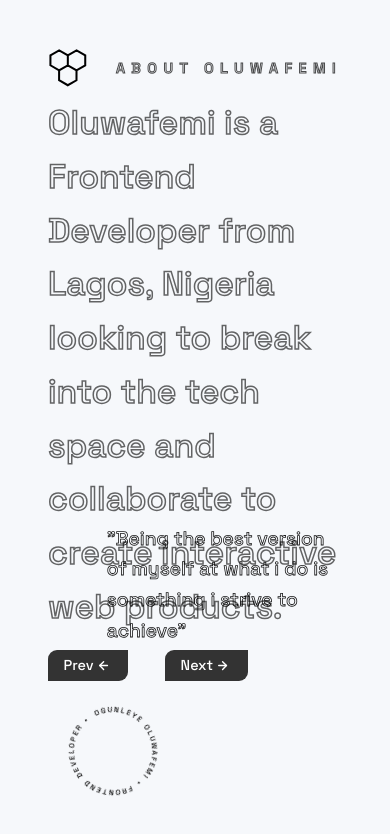
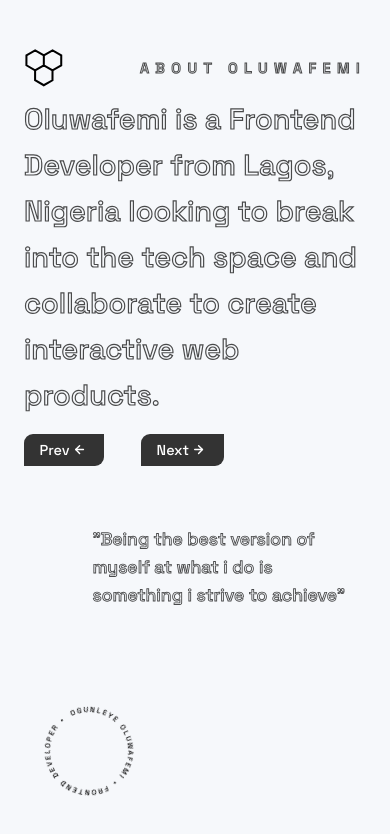
Before and after one commit to thatFemicode/Femis-Intro, a React (Create React App) app: page /about in a window 390 px wide. Shown: the top 834 px of the page. Built offline with nearby package versions, Linux system fonts and the light colour scheme; what react-topbar-progress-indicator would draw is missing.

Commit message:
mobile styling

```diff
--- a/src/Components/Button/Button.jsx
+++ b/src/Components/Button/Button.jsx
@@ -18,6 +18,13 @@ const ButtonStyled = styled.button`
   svg {
     width: 1.2rem;
     transform: ${({ rotate }) => (rotate ? "rotate(180deg)" : "rotate(0deg)")};
+    @media screen and (min-height: 1000px) and (max-height: 1366px) and (max-width: 1024px) {
+    }
+  }
+  @media screen and (min-height: 1000px) and (max-height: 1366px) and (max-width: 1024px) {
+    font-size: 1.5rem;
+    letter-spacing: 0.2rem;
+    padding: 0.45rem 0.95rem;
   }
   @media (max-width: ${({ theme }) => theme.se}) {
     font-size: 0.7rem;
--- a/src/Pages/About.jsx/AboutStyled.js
+++ b/src/Pages/About.jsx/AboutStyled.js
@@ -8,7 +8,14 @@ export const AboutStyled = styled.main`
   padding: 3rem;
   /* padding-left: 5rem;
   padding-right: 5rem; */
-
+  @media (max-width: ${({ theme }) => theme.desktop}) {
+    padding-left: 2rem;
+    padding-right: 2rem;
+  }
+  @media (max-width: ${({ theme }) => theme.max}) {
+    padding-left: 1.5rem;
+    padding-right: 1.5rem;
+  }
   .about {
     &-header {
       display: flex;
@@ -53,6 +60,9 @@ export const AboutStyled = styled.main`
       padding-top: 4rem;
       width: 100%;
       height: 100%;
+      @media screen and (min-height: 100px) and (max-height: 600px) and (max-width: 1024px) {
+        padding-top: 5rem;
+      }
       @media (max-width: ${({ theme }) => theme.desktop}) {
         padding-top: 3rem;
       }
@@ -65,11 +75,23 @@ export const AboutStyled = styled.main`
         transition: all 0.2s;
         line-height: 1.6;
         color: transparent;
+
         @media (max-width: ${({ theme }) => theme.kobe}) {
           font-size: 3rem;
         }
+        @media screen and (min-height: 100px) and (max-height: 600px) and (max-width: 1024px) {
+          font-size: 2.5rem;
+        }
         @media (max-width: ${({ theme }) => theme.service}) {
           font-size: 2.8rem;
+        }
+        @media screen and (min-height: 1000px) and (max-height: 1366px) and (max-width: 1024px) {
+          font-size: 4.6rem;
+          line-height: 1.6;
+        }
+        @media screen and (min-height: 1000px) and (max-height: 1180px) and (max-width: 820px) {
+          font-size: 3.5rem;
+          line-height: 1.6;
         }
         @media (max-width: ${({ theme }) => theme.text}) {
           font-size: 2.7rem;
@@ -77,12 +99,25 @@ export const AboutStyled = styled.main`
         @media (max-width: ${({ theme }) => theme.desktop}) {
           font-size: 2.5rem;
         }
+        @media screen and (min-height: 1000px) and (max-height: 1024px) and (max-width: 768px) {
+          font-size: 3.2rem;
+        }
         @media (max-width: ${({ theme }) => theme.images}) {
           font-size: 2.3rem;
         }
         @media (max-width: ${({ theme }) => theme.make}) {
           font-size: 2.1rem;
           -webkit-text-stroke: 1.5px rgba(0, 0, 0, 0.6);
+        }
+        @media (max-width: ${({ theme }) => theme.max}) {
+          font-size: 1.8rem;
+          -webkit-text-stroke: 1.2px rgba(0, 0, 0, 0.7);
+        }
+        @media (max-width: ${({ theme }) => theme.foot}) {
+          font-size: 1.5rem;
+          -webkit-text-stroke: 0.9px rgba(0, 0, 0, 0.7);
+          /* max-width: 500px; */
+          bottom: 25%;
         }
       }
       .mid-text {
@@ -102,11 +137,31 @@ export const AboutStyled = styled.main`
           font-size: 1.9rem;
           max-width: 500px;
         }
+        @media screen and (min-height: 100px) and (max-height: 600px) and (max-width: 1024px) {
+          font-size: 1.7rem;
+          max-width: 450px;
+          left: 30%;
+          bottom: 0%;
+        }
+        @media screen and (min-height: 1000px) and (max-height: 1366px) and (max-width: 1024px) {
+          font-size: 2.4rem;
+          line-height: 1.6;
+          max-width: 650px;
+          bottom: 15%;
+          left: 25%;
+        }
+
         @media (max-width: ${({ theme }) => theme.service}) {
           font-size: 1.6rem;
           max-width: 450px;
           bottom: 5%;
           left: 20%;
+        }
+        @media screen and (min-height: 1000px) and (max-height: 1180px) and (max-width: 820px) {
+          font-size: 2rem;
+          max-width: 550px;
+          bottom: 20%;
+          left: 25%;
         }
         @media (max-width: ${({ theme }) => theme.text}) {
           font-size: 1.6rem;
@@ -118,15 +173,27 @@ export const AboutStyled = styled.main`
           max-width: 400px;
           bottom: 10%;
         }
+        @media screen and (min-height: 1000px) and (max-height: 1024px) and (max-width: 768px) {
+          font-size: 1.9rem;
+          max-width: 500px;
+          bottom: 15%;
+          left: 20%;
+        }
         @media (max-width: ${({ theme }) => theme.images}) {
           font-size: 1.3rem;
-          bottom: 15%;
+          bottom: 12%;
         }
         @media (max-width: ${({ theme }) => theme.make}) {
           font-size: 1.2rem;
           bottom: 20%;
           left: 20%;
           -webkit-text-stroke: 0.8px rgba(0, 0, 0, 0.9);
+        }
+        @media (max-width: ${({ theme }) => theme.max}) {
+          font-size: 1.1rem;
+          -webkit-text-stroke: 0.9px rgba(0, 0, 0, 0.7);
+          max-width: 500px;
+          bottom: 25%;
         }
       }
     }
@@ -135,6 +202,9 @@ export const AboutStyled = styled.main`
       display: flex;
       justify-content: space-between;
       width: 200px;
+      @media screen and (min-height: 1000px) and (max-height: 1366px) and (max-width: 1024px) {
+        width: 300px;
+      }
     }
   }
 `;
--- a/src/Pages/Home/HomeStyled.js
+++ b/src/Pages/Home/HomeStyled.js
@@ -127,6 +127,9 @@ export const HomeStyled = styled.main`
           font-size: 9rem;
           line-height: 1.6;
         }
+        @media screen and (min-height: 1000px) and (max-height: 1180px) and (max-width: 820px) {
+          font-size: 7rem;
+        }
         @media screen and (min-height: 100px) and (max-height: 600px) and (max-width: 1024px) {
           font-size: 5.5rem;
         }
```
